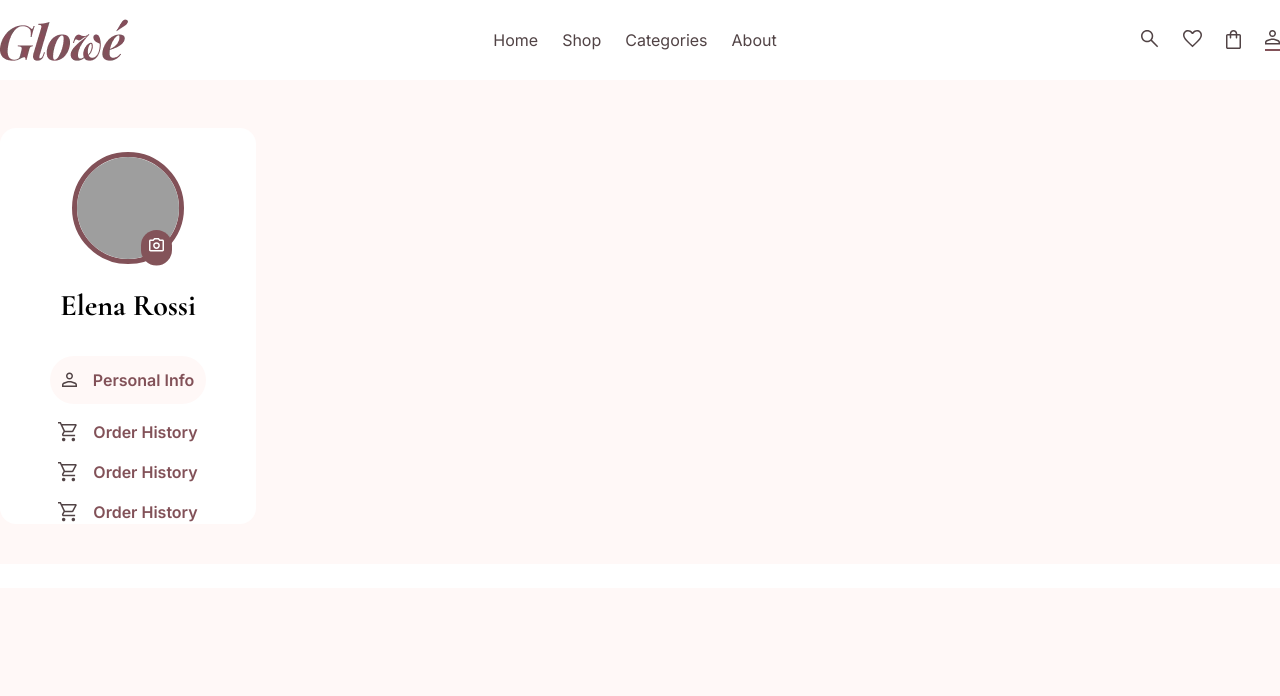
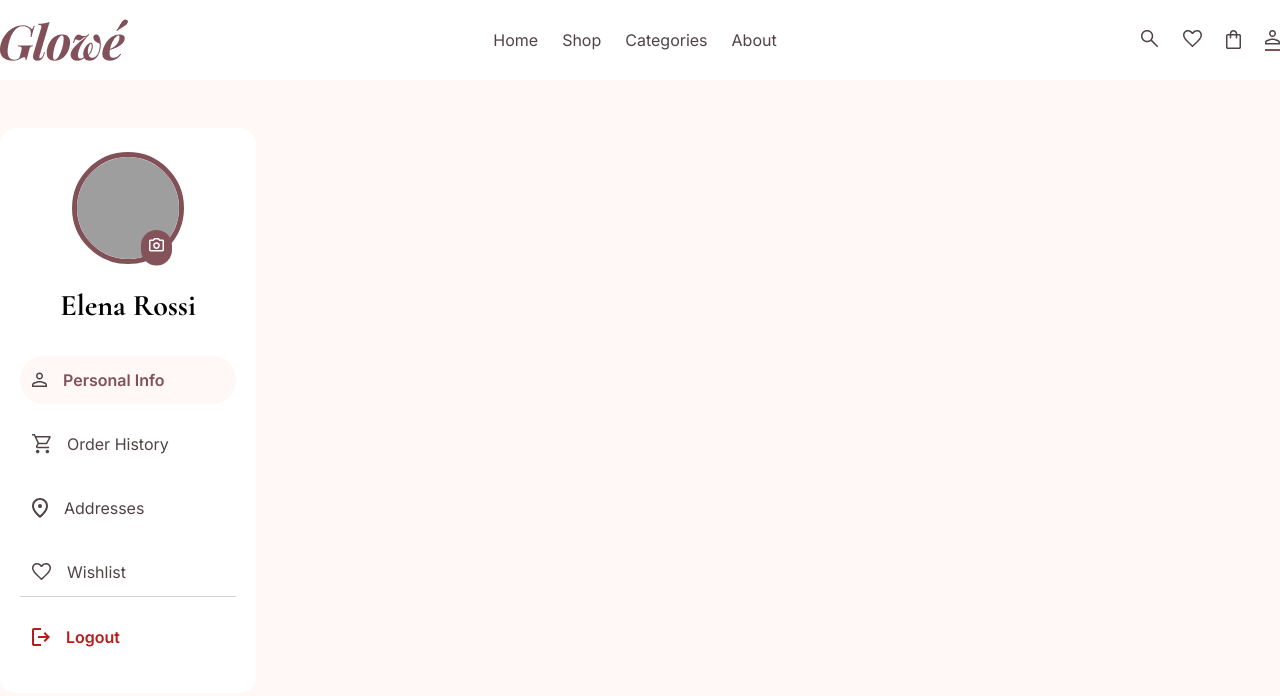
Before and after one commit to renad-nofal/My-Glow-Project, a website: page User_Profile.html in a window 1280 px wide. Drawn offline with nearby package versions, Linux system fonts and the light colour scheme; grey boxes are pictures that could not be loaded.

Commit message:
part one in profile page

```diff
--- a/User_Profile.html
+++ b/User_Profile.html
@@ -38,8 +38,8 @@
 
     </div>
     <section class="container grid grid-cols-[256px_1fr] mt-12 ">
-        <div class="bg-white rounded-2xl flexCol">
-         <div class="flexCol mt-6 ">
+        <div class="bg-white rounded-2xl ">
+         <div class="flexCol mt-6">
             <div class="relative">
             <img src="./images/person/pexels-aksioart-3765541.webp" class="w-28 h-28 rounded-full border border-[5px] border-interbackground" />
            <button > <img src="./images/person/Button (3).svg" class="cursor-pointer absolute bottom-0 right-0 hover:scale-105 "/>
@@ -49,26 +49,32 @@
 
          </div>
 
-         <div class="mt-8  flexCol gap-4">
+         <div class="mt-8 flex flex-col gap-4 mx-5">
             <div class="flex gap-4 bg-background rounded-3xl py-3 px-3">
             <img src="./images/iconsForHeader/personalDetails.svg"/>
-            <p class="text-interbackground font-semibold">Personal Info</p>
+            <a class="text-interbackground font-semibold">Personal Info</a>
             </div>
 
-            <div class="flex gap-4 ">
+            <div class="flex gap-4 py-3 px-3 ">
             <img src="./images/iconsForFooter/cart.svg"/>
-            <p class="text-interbackground font-semibold">Order History</p>
+            <a class="">Order History</a>
             </div>
 
-            <div class="flex gap-4 ">
-            <img src="./images/iconsForFooter/cart.svg"/>
-            <p class="text-interbackground font-semibold">Order History</p>
+            <div class="flex gap-4 py-3 px-3">
+            <img src="./images/iconsForProfile/address.svg"/>
+            <a class="">Addresses</a>
             </div>
 
-            <div class="flex gap-4 ">
-            <img src="./images/iconsForFooter/cart.svg"/>
-            <p class="text-interbackground font-semibold">Order History</p>
+            <div class="flex gap-4 py-3 px-3 border-b border-taupe-300">
+            <img src="./images/iconsForHeader/love.svg"/>
+            <a class="">Wishlist</a>
             </div>
+
+            <div class="flex gap-4 py-3 px-3 mb-8">
+            <img src="./images/iconsForProfile/logout.svg"/>
+            <a class="text-[#BA1A1A] font-semibold">Logout</a>
+            </div>
+
 
 
 
@@ -97,8 +103,8 @@
 
 
 
-    <footer class=" bg-white py-3 px-1 mt-10">
-<div class="container sm:hidden fixd bottom-0 flex justify-between  bg-white">
+    <footer class="sm:hidden bg-white py-3 px-1 mt-10">
+<div class="container  fixd bottom-0 flex justify-between ">
     <a href="./home.html" class="flex flex-col items-center">
         <img src="./images/iconsForFooter/Home.svg"/>
         <p class="text-[9px]">Home</p>
--- a/src/input.css
+++ b/src/input.css
@@ -26,7 +26,7 @@
         font-family: var( --font-Inter);
         background-color:var(--color-background) ;
 
-        width: 100%;
+        width:100%;
     }
   input:focus{
         @apply outline-interbackground;
```
Also changed, not shown: home.html (+2 -2 lines), shop.html (+2 -2 lines), shopping_Cart.html (+2 -2 lines), images/iconsForProfile/address.svg (added), images/iconsForProfile/logout.svg (added), src/output.css.
